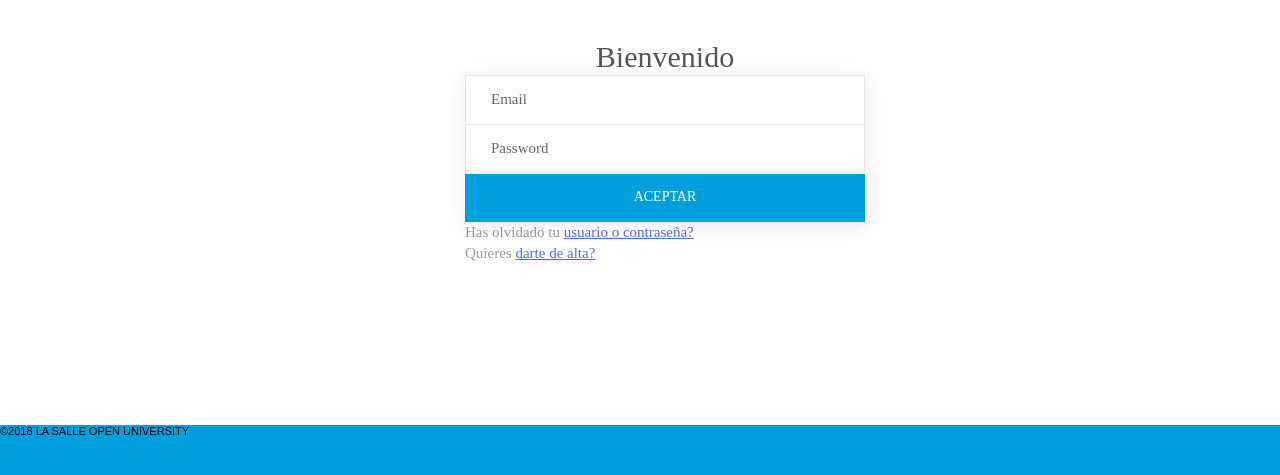
After one commit to juanmarrom/Empresas, a PHP site: page /index.php in a window 1280 px wide. The commit adds this page. Shown: the part 325-800 px from the top of the page. Run offline with PHP 8.4, Linux system fonts and the light colour scheme.

Commit message:
Version3

```diff
--- a/alta/comprobar_alta.php
+++ b/alta/comprobar_alta.php
@@ -26,6 +26,10 @@
 						b - BLOB*/
 						$stmt->bind_param("ssssss", $_POST["email"], $_POST["email"],$_POST["nombre"], $_POST["ape1"], password_hash($_POST["pass"], PASSWORD_DEFAULT), $_POST["ape2"]);
 						$stmt->execute();
+						if($conn->insert_id === 0) {
+							$respuesta = "El usuario ya se encontraba registrado";
+						}
+						//$respuesta = . $respuesta . $conn->insert_id . $stmt->affected_rows;
 						$stmt->close();
 					}
 					catch(Exception $e) {
--- a/alta/css/alta.css
+++ b/alta/css/alta.css
@@ -8,8 +8,9 @@ html, body, #wrap {
 }
 body  #wrap {
    height: auto !important;
-   min-height: 100%;
+   min-height: 93%;
    font-family: OpenSans-Regular, sans-serif;
+
 
 }
 section {
--- a/css/main.css
+++ b/css/main.css
@@ -82,6 +82,13 @@ button:hover {
   color: #4272d7;
 }
 
+.txt3 {
+  font-family: OpenSans-Regular;
+  font-size: 20px;
+  line-height: 1.4;
+  color:black;
+}
+
 .hov1:hover {
   text-decoration: underline;
 }
@@ -149,7 +156,6 @@ button:hover {
 
 .input-class {
   display: block;
-  width: 100%;
   background: transparent;
   font-family: OpenSans-Regular;
   font-size: 15px;
--- /dev/null
+++ b/index.php
@@ -0,0 +1,68 @@
+<!DOCTYPE html>
+<html>
+<head>
+<link rel="stylesheet" type="text/css" href="css/main.css">
+</head>
+<body>
+<div id="wrap">
+  <header><img src="http://opencampus.uols.org/theme/lasalle1314/pix/logo-uols-lsuniversities.png"></header>
+  <div class="container">
+	<div class="limiter">
+		<div class="container-login">
+			<div class="wrap-login">
+				<form class="login-form" action="comprobar_login.php" method="post">
+					<span class="login-form-title">
+						Bienvenido
+					</span>
+					<div class="wrap-login2">
+						<div class="wrap-input">
+							<input class="input-class" type="text" name="email" placeholder="Email" required pattern="[a-z0-9._%+-]+@[a-z0-9.-]+\.[a-z]{2,3}$">
+						</div>
+
+						<div class="wrap-input rs1">
+							<input class="input-class" type="password" name="pass" placeholder="Password" required>
+						</div>
+
+						<div class="container-login-form-btn">
+							<button class="login-form-btn">
+								Aceptar
+							</button>
+						</div>
+					</div>
+					<div class="text-center">
+						<span class="txt1">
+							Has olvidado tu
+						</span>
+
+						<a href="#" class="txt2 hov1">
+							usuario o contraseña?
+						</a>
+					</div>
+
+					<div class="text-center">
+						<span class="txt1">
+							Quieres
+						</span>
+
+						<a href="alta/gestionar_alta.php" class="txt2 hov1">
+							darte de alta?
+						</a>
+					</div>
+					<div class="text-center">
+						<span class="txt3">
+							<br><br><?php if(isset($_GET["error"])) echo "El usuario o la contraseña son incorrectos"; ?>
+						</span>
+					</div>
+
+
+				</form>
+			</div>
+		</div>
+	</div>
+  </div>
+</div>
+<footer>
+<p>©2018 LA SALLE OPEN UNIVERSITY</p>
+</footer>
+</body>
+</html>
```
Also changed, not shown: alta/gestionar_alta.php (+19 -12 lines), comprobar_login.php (added, +60 -0 lines), index_busqueda.php (renamed from index_busqueda.html).
